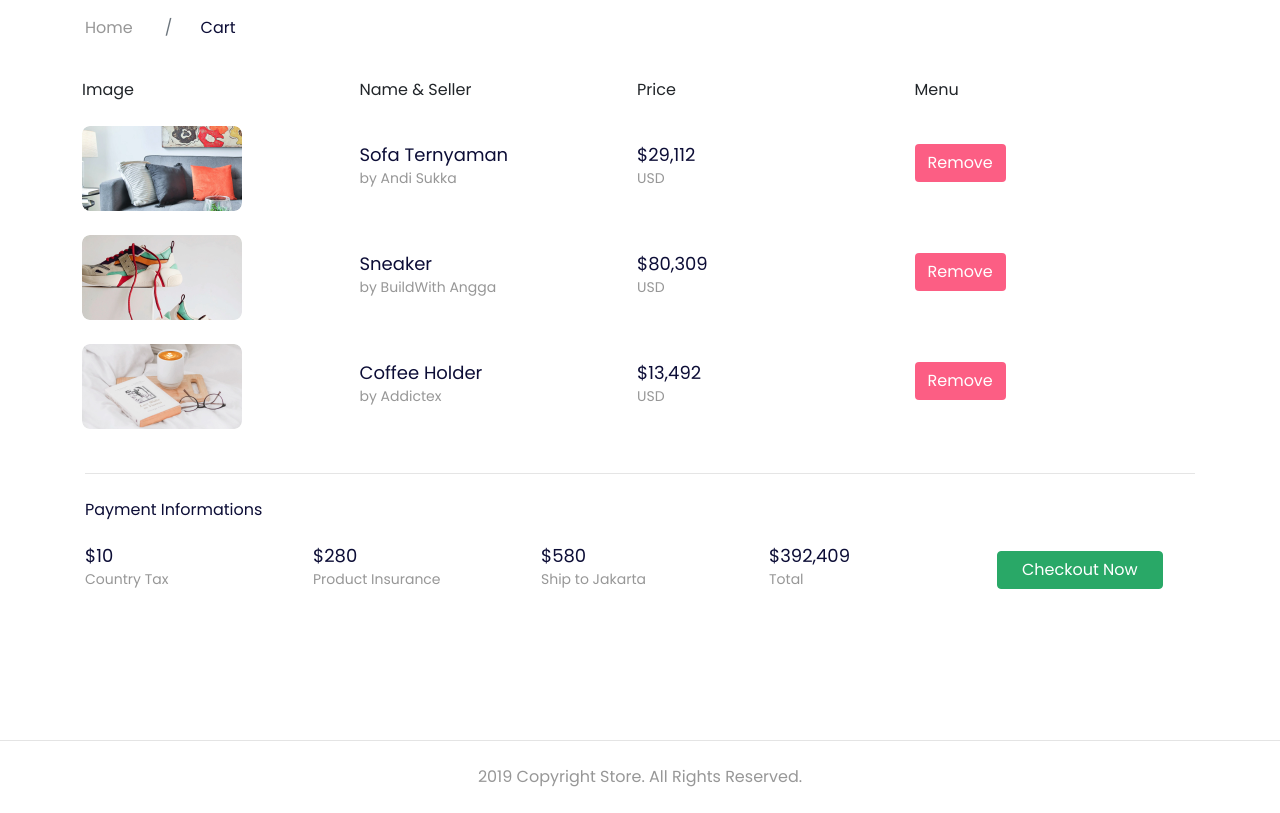
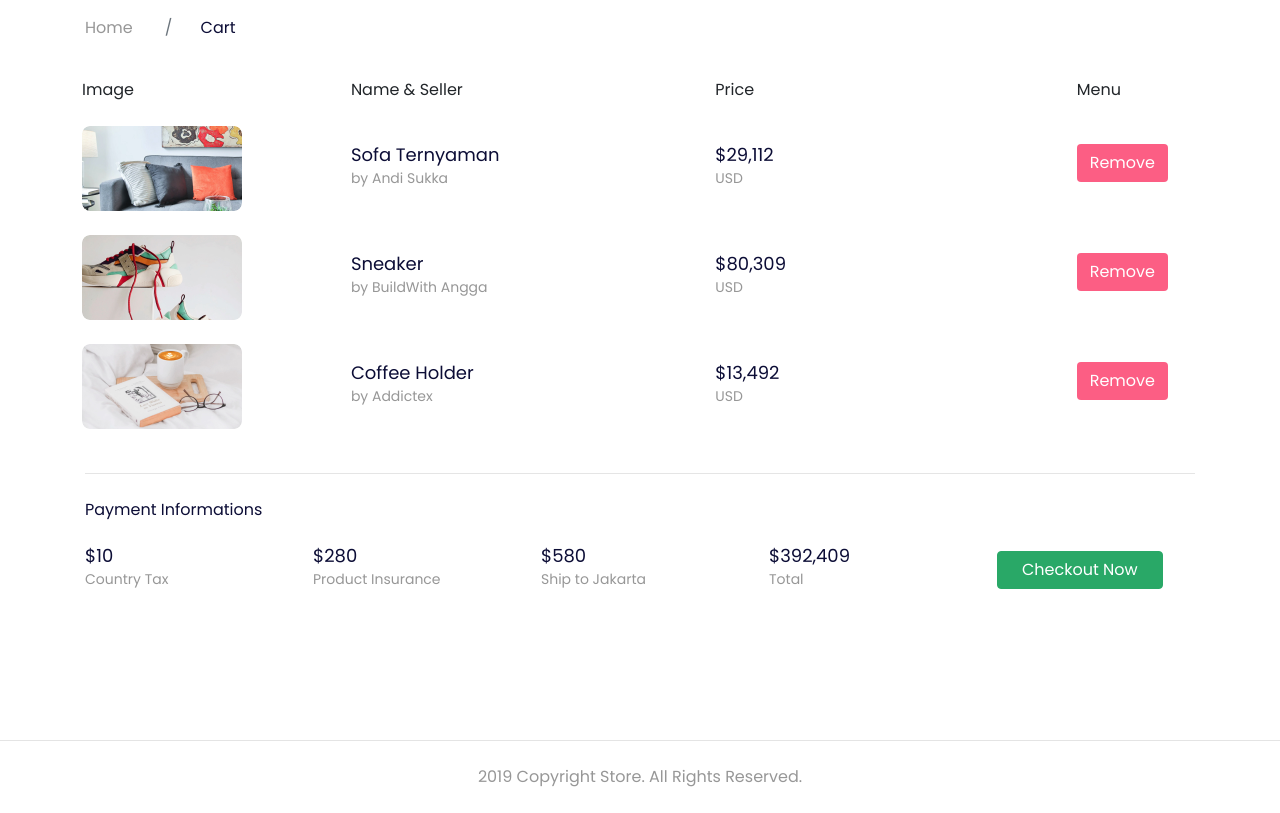
Before and after one commit to belajarkoding/store-html-demo, a website: page cart.html in a window 1280 px wide. Shown: the part 96-909 px from the top of the page. Drawn offline with nearby package versions, Linux system fonts and the light colour scheme.

Commit message:
Ganti ukuran

```diff
--- a/cart.html
+++ b/cart.html
@@ -148,15 +148,15 @@
                         class="cart-image"
                       />
                     </td>
-                    <td style="width: 25%;">
+                    <td style="width: 35%;">
                       <div class="product-title">Sofa Ternyaman</div>
                       <div class="product-subtitle">by Andi Sukka</div>
                     </td>
-                    <td style="width: 25%;">
+                    <td style="width: 35%;">
                       <div class="product-title">$29,112</div>
                       <div class="product-subtitle">USD</div>
                     </td>
-                    <td style="width: 25%;">
+                    <td style="width: 20%;">
                       <a href="#" class="btn btn-remove-cart">
                         Remove
                       </a>
```
